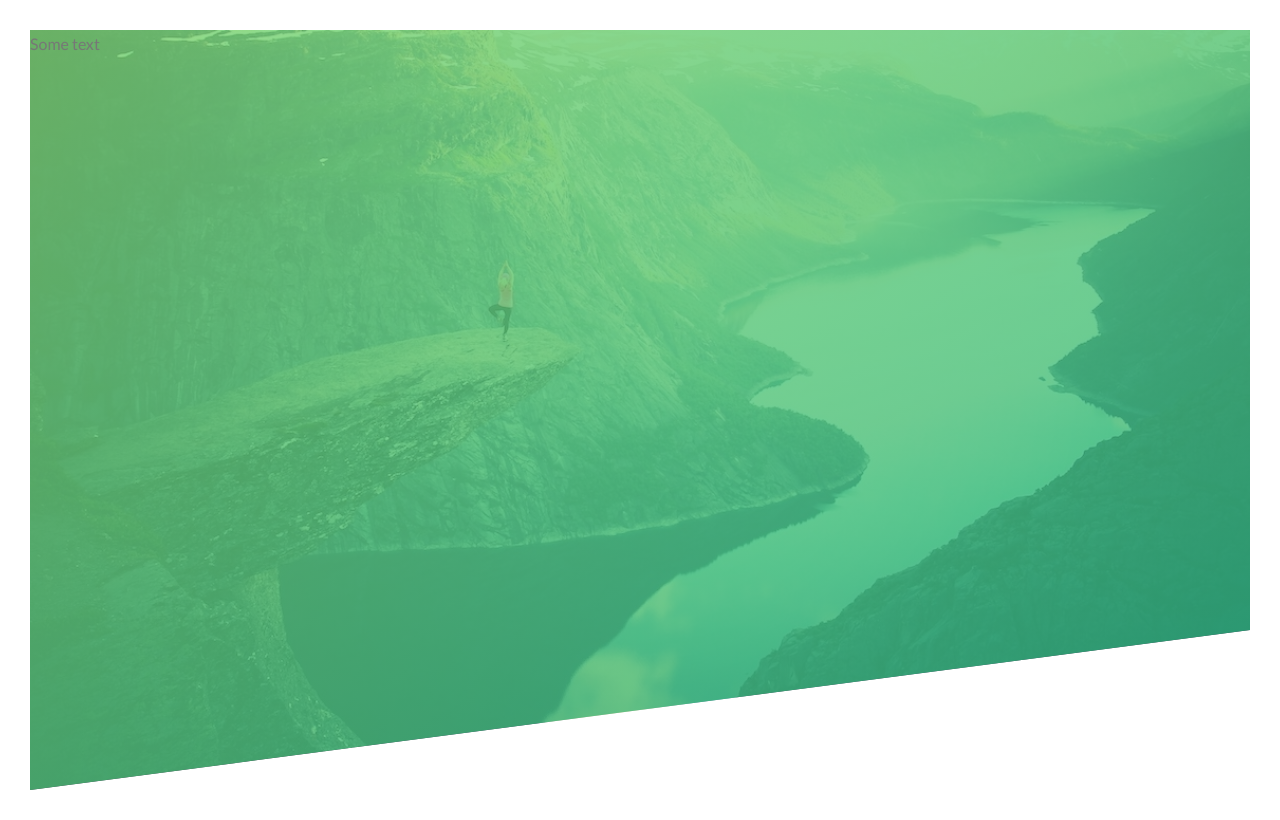
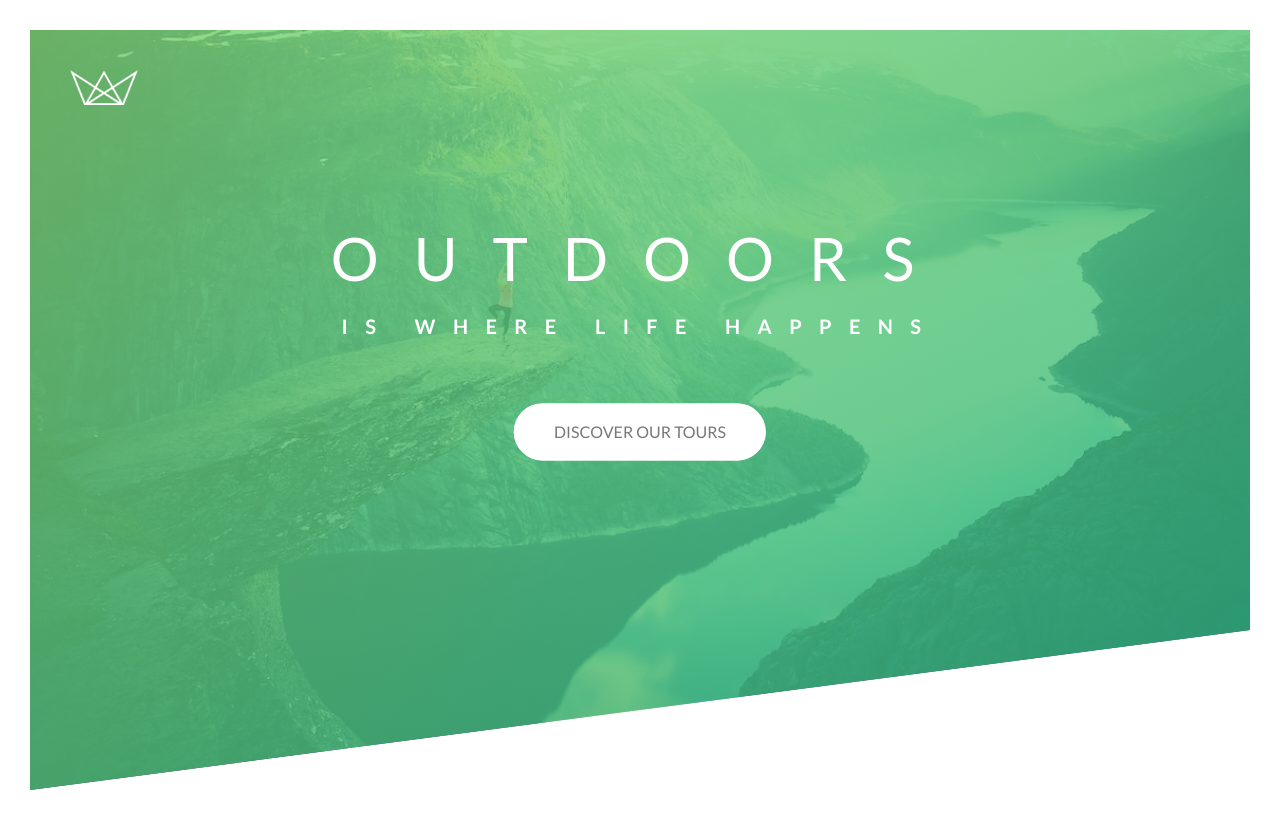
Before and after one commit to Genro75/Natours, a plain HTML site: page index.html in a window 1280 px wide. Drawn offline with Linux system fonts and the light colour scheme.

Commit message:
second commit

```diff
--- a/CSS/style.css
+++ b/CSS/style.css
@@ -31,7 +31,149 @@ header {
       rgba(40, 180, 131, 0.8)
     ),
     url(../img/hero-small.jpg);
+  position: relative;
   background-size: cover;
   background-position: top;
   clip-path: polygon(0 0, 100% 0, 100% 75vh, 0 100%);
 }
+
+.logo-box {
+  position: absolute;
+  top: 40px;
+  left: 40px;
+}
+
+.logo {
+  position: absolute;
+  height: 35px;
+}
+
+.text-box {
+  position: absolute;
+  top: 40%;
+  left: 50%;
+  transform: translate(-50%, -50%);
+  text-align: center;
+}
+
+.heading-primary {
+  color: #ffffff;
+  text-transform: uppercase;
+  backface-visibility: hidden;
+  margin-bottom: 60px;
+}
+
+.heading-primary-main {
+  display: block;
+  font-size: 60px;
+  font-weight: 400;
+  letter-spacing: 35px;
+  animation-name: moveInLeft;
+  animation-duration: 1s;
+  animation-timing-function: ease-out;
+}
+
+.heading-primary-sub {
+  display: block;
+  font-size: 20px;
+  font-weight: 700;
+  letter-spacing: 17.4px;
+  animation: moveInRight 1s ease-out;
+}
+
+@keyframes moveInLeft {
+  0% {
+    opacity: 0;
+    transform: translateX(-100px);
+  }
+
+  80% {
+    transform: translateX(10px);
+  }
+
+  100% {
+    opacity: 1;
+    transform: translateX(0);
+  }
+}
+
+@keyframes moveInRight {
+  0% {
+    opacity: 0;
+    transform: translateX(100px);
+  }
+
+  80% {
+    transform: translateX(-10px);
+  }
+
+  100% {
+    opacity: 1;
+    transform: translateX(0);
+  }
+}
+
+@keyframes moveInBottom {
+  0% {
+    opacity: 0;
+    transform: translateY(30px);
+  }
+
+  100% {
+    opacity: 1;
+    transform: translateX(0);
+  }
+}
+
+.btn:link,
+.btn:visited {
+  text-transform: uppercase;
+  text-decoration: none;
+  padding: 15px 40px;
+  display: inline-block;
+  border-radius: 200px;
+  transition: all 0.2s;
+  position: relative;
+}
+
+.btn:hover {
+  transform: translateY(-3px);
+  box-shadow: 0 10px 20px rgb(0, 0, 0, 0.2);
+}
+
+.btn:active {
+  transform: translateY(-1px);
+  box-shadow: 0 5px 10px rgb(0, 0, 0, 0.2);
+}
+
+.btn-white {
+  background-color: #fff;
+  color: #777777;
+}
+
+.btn::after {
+  content: "";
+  display: inline-block;
+  height: 100%;
+  width: 100%;
+  border-radius: 200px;
+  position: absolute;
+  top: 0;
+  left: 0;
+  z-index: -1;
+  transition: all 0.4s;
+}
+
+.btn-white::after {
+  background-color: #fff;
+}
+
+.btn:hover::after {
+  transform: scaleX(1.4) scaleY(1.6);
+  opacity: 0;
+}
+
+.btn-animated {
+  animation: moveInBottom 0.5s ease-out 0.75s;
+  animation-fill-mode: backwards;
+}
--- a/index.html
+++ b/index.html
@@ -14,7 +14,19 @@
 </head>
 <body>
     <header class="header">
-        Some text
+        <div class="logo-box">
+            <img src="/img/logo-white.png" alt="logo" class="logo">
+        </div>
+
+        <div class="text-box">
+        <h1 class="heading-primary">
+            <span class="heading-primary-main">Outdoors</span>
+            <span class="heading-primary-sub">is where life happens</span>
+        </h1>
+
+        <a href="#" class="btn btn-white btn-animated">Discover our tours</a>
+        </div>
+
     </header>
 
 </body>
```
